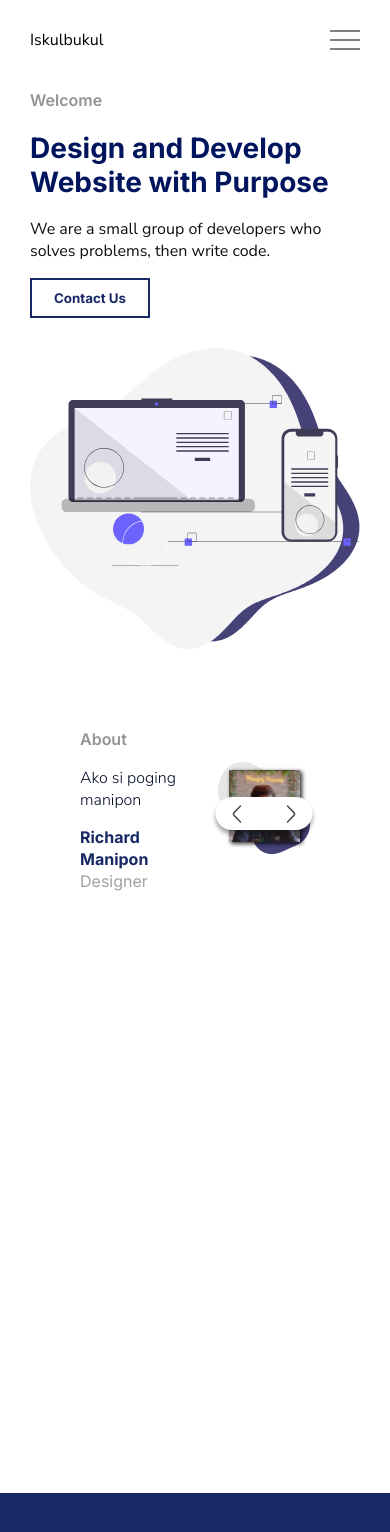
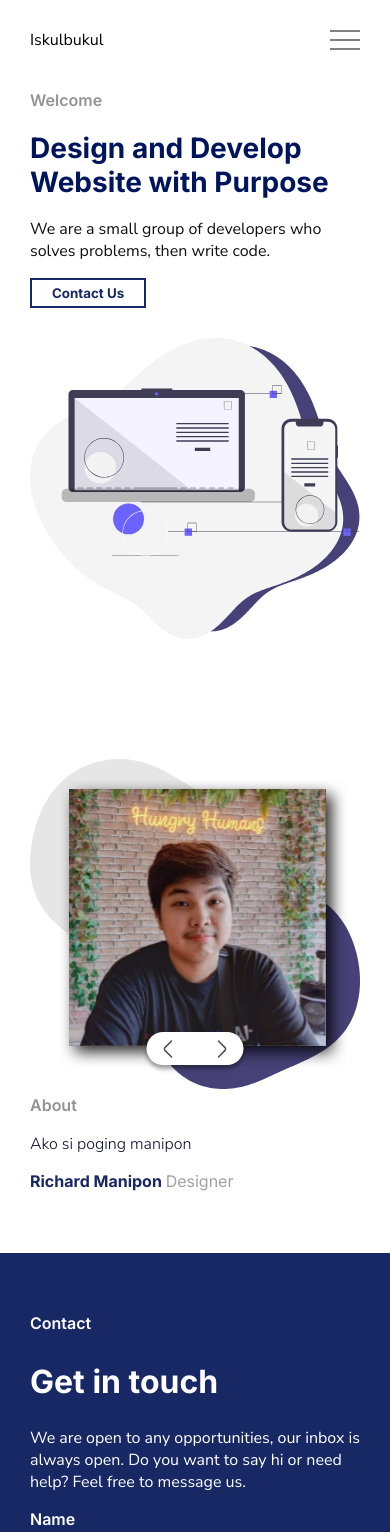
Before and after one commit to RichardManipon/NodeJS-Activities, a Next.js app in the folder nextjs_staticapp/: page / in a window 390 px wide. Shown: the top 1532 px of the page. Built offline with nearby package versions, Linux system fonts and the light colour scheme.

Commit message:
updated style

```diff
--- a/nextjs_staticapp/styles/Contact.module.css
+++ b/nextjs_staticapp/styles/Contact.module.css
@@ -60,3 +60,15 @@
   border: 2px solid #ffffff;
   transition: 100ms;
 }
+
+@media screen and (max-width: 700px) {
+  .contactbg {
+    padding: 60px 30px;
+  }
+  .h1 {
+    font-size: 2rem;
+  }
+  .inputdiv {
+    width: 100%;
+  }
+}
--- a/nextjs_staticapp/styles/Dev.module.css
+++ b/nextjs_staticapp/styles/Dev.module.css
@@ -2,7 +2,7 @@
   display: flex;
   align-items: center;
   justify-content: space-between;
-  padding: 0 80px;
+  padding: 60px 80px;
 }
 
 .p {
@@ -60,3 +60,18 @@
 .btngroup img {
   cursor: pointer;
 }
+
+@media screen and (max-width: 700px) {
+  .dev {
+    flex-direction: column-reverse;
+    padding: 60px 30px;
+    justify-content: center;
+  }
+  .text {
+    width: 100%;
+  }
+  .imgdiv {
+    max-height: 100%;
+    max-width: 100%;
+  }
+}
--- a/nextjs_staticapp/styles/Globals.module.css
+++ b/nextjs_staticapp/styles/Globals.module.css
@@ -3,7 +3,6 @@
   position: relative;
 }
 
-.padd2 {
-  height: 100vh;
+/* .padd2 {
   padding: 80px 0;
-}
+} */
--- a/nextjs_staticapp/styles/Home.module.css
+++ b/nextjs_staticapp/styles/Home.module.css
@@ -29,8 +29,7 @@
 
 .contactbtn1 {
   font-family: "Inter", "sans-serif";
-  height: 40px;
-  width: 120px;
+  padding: 5px 20px;
   border: 2px solid #172864;
   background-color: white;
   color: #172864;
@@ -54,7 +53,7 @@
 @media screen and (max-width: 700px) {
   .home {
     flex-direction: column;
-    padding: 90px 30px 0px 30px;
+    padding: 90px 30px 60px 30px;
   }
 
   .text {
--- a/nextjs_staticapp/styles/Navbar.module.css
+++ b/nextjs_staticapp/styles/Navbar.module.css
@@ -12,11 +12,20 @@
   z-index: 999;
 }
 
+.logo a {
+  font-family: "Passion One", sans-serif;
+  font-weight: 700;
+  font-size: 1.75rem;
+  color: rgb(224, 224, 224);
+  text-shadow: 2px 2px #36007c;
+}
+
 .links {
   display: flex;
   align-items: center;
   justify-content: space-between;
   list-style: none;
+  color: rgb(97, 97, 97);
   width: 260px;
 }
 
--- a/nextjs_staticapp/styles/globals.css
+++ b/nextjs_staticapp/styles/globals.css
@@ -1,11 +1,12 @@
 @import url("https://fonts.googleapis.com/css2?family=Inter:wght@300;400;500;600;700&display=swap");
 @import url("https://fonts.googleapis.com/css2?family=Nunito+Sans:wght@300;400;600;700&display=swap");
-
+@import url("https://fonts.googleapis.com/css2?family=Passion+One:wght@400;700&display=swap");
 html,
 body {
   padding: 0;
   margin: 0;
   font-family: "Nunito Sans", sans-serif;
+  scroll-behavior: smooth;
 }
 
 a {
```
